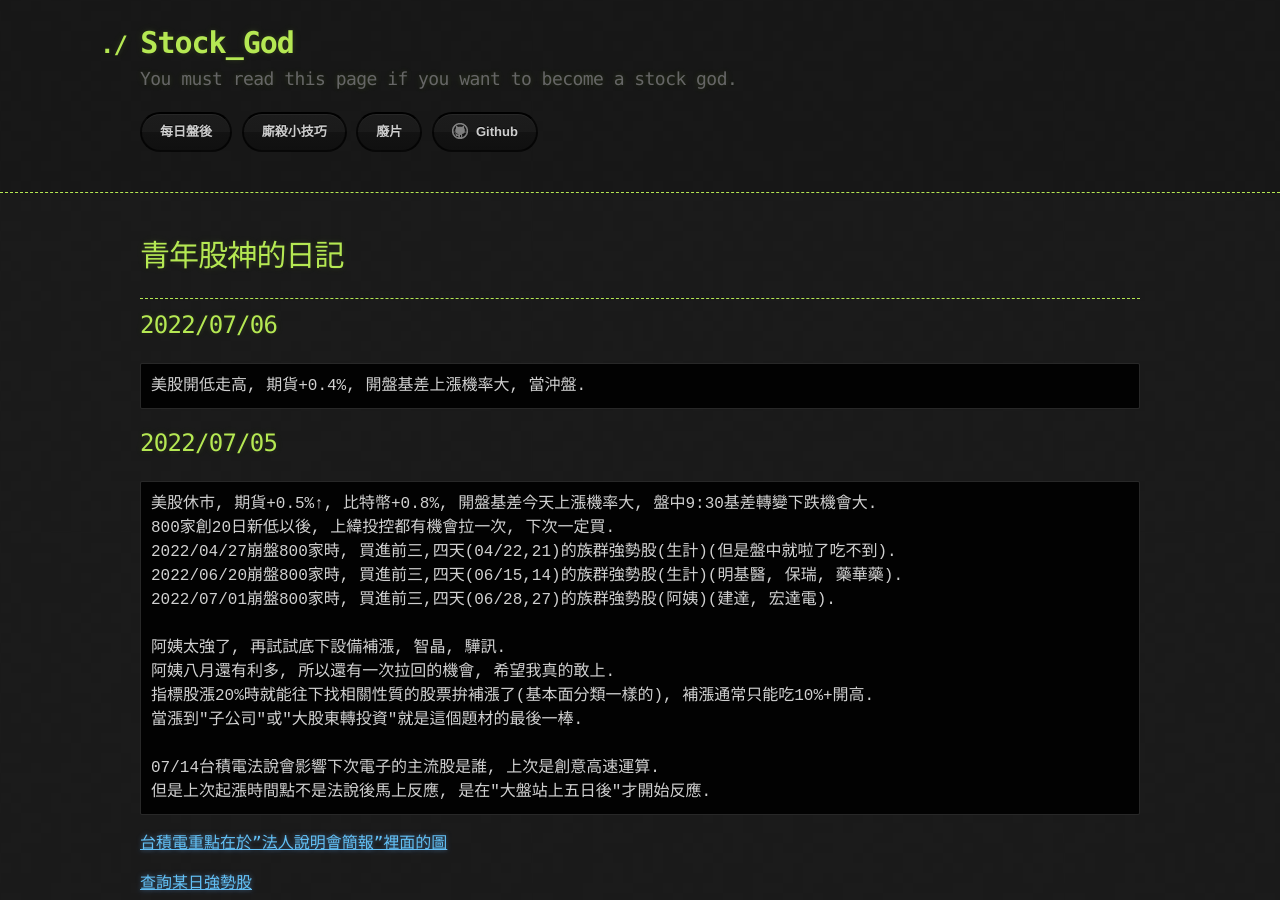
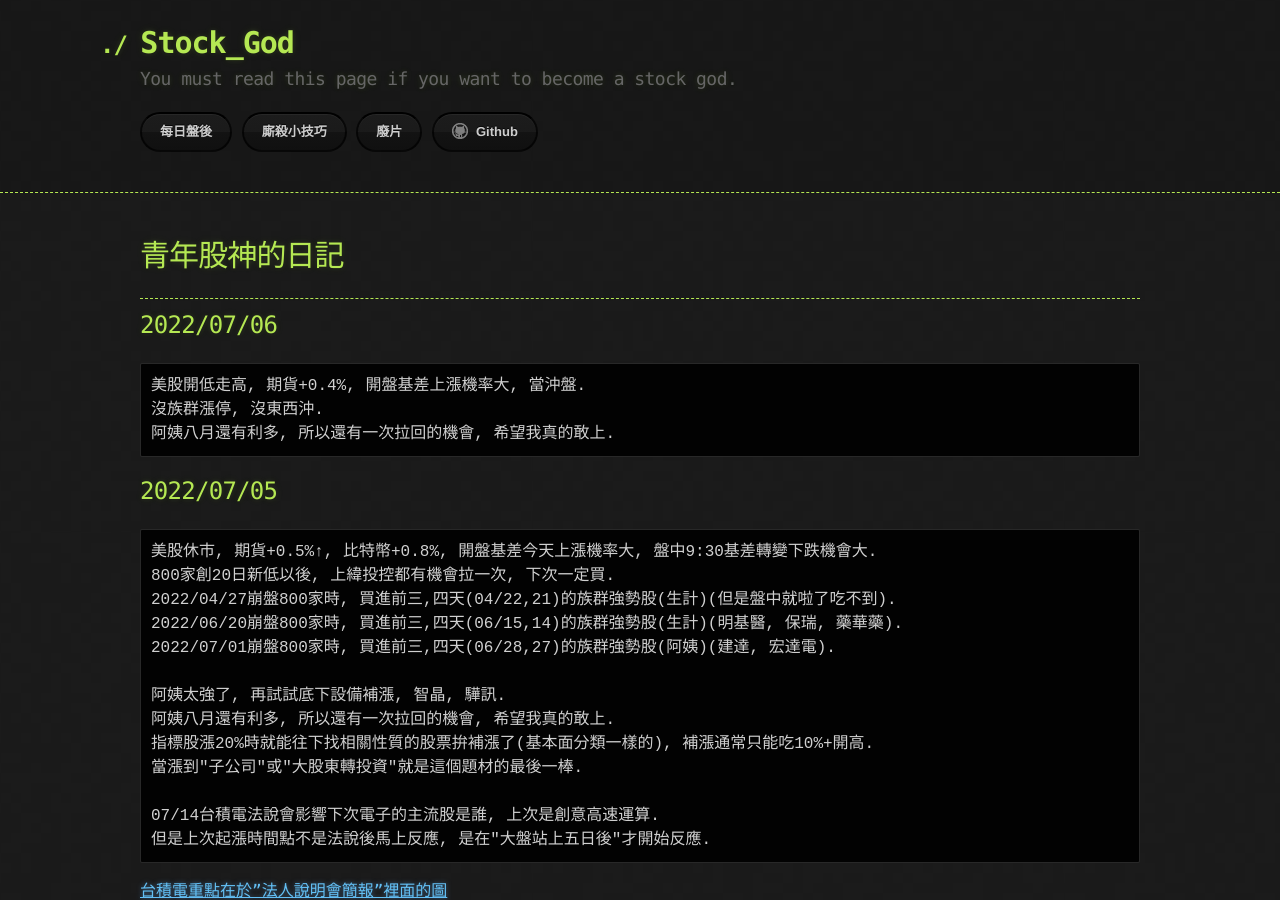
Before and after one commit to lepg5487/Stock_God, a Jekyll site: the page built from index.md, in a window 1280 px wide and 900 px high. Built offline with Jekyll 4.4.1, drawn with Linux system fonts in a browser that asks for light colours; our own code applies the rules of GitHub Pages for plain Markdown files.

Commit message:
Update index.md

````diff
--- a/index.md
+++ b/index.md
@@ -9,6 +9,8 @@ layout: testlayouts
 ## 2022/07/06
 ```
 美股開低走高, 期貨+0.4%, 開盤基差上漲機率大, 當沖盤.
+沒族群漲停, 沒東西沖.
+阿姨八月還有利多, 所以還有一次拉回的機會, 希望我真的敢上.
 ```
 
 ## 2022/07/05
````
